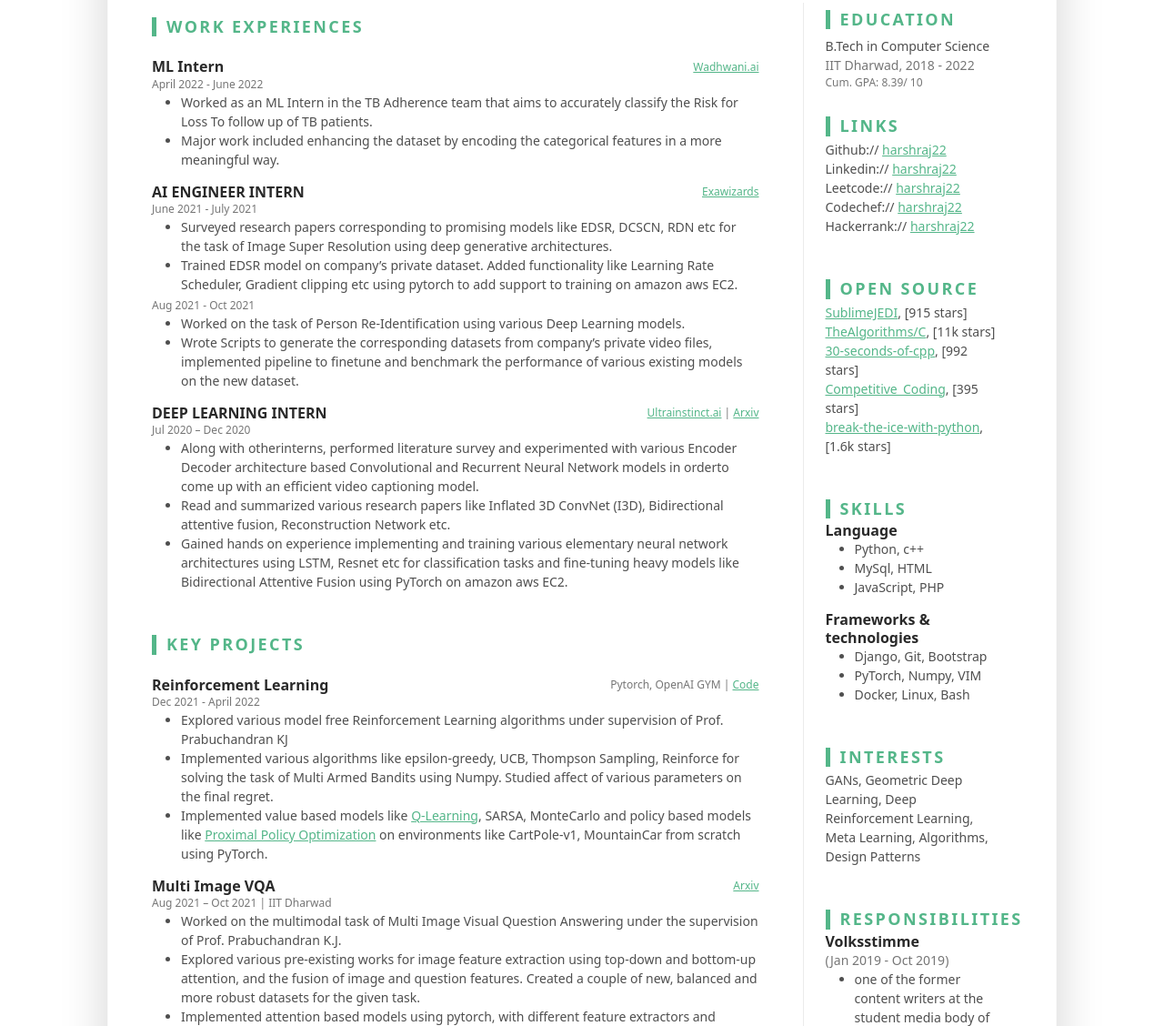
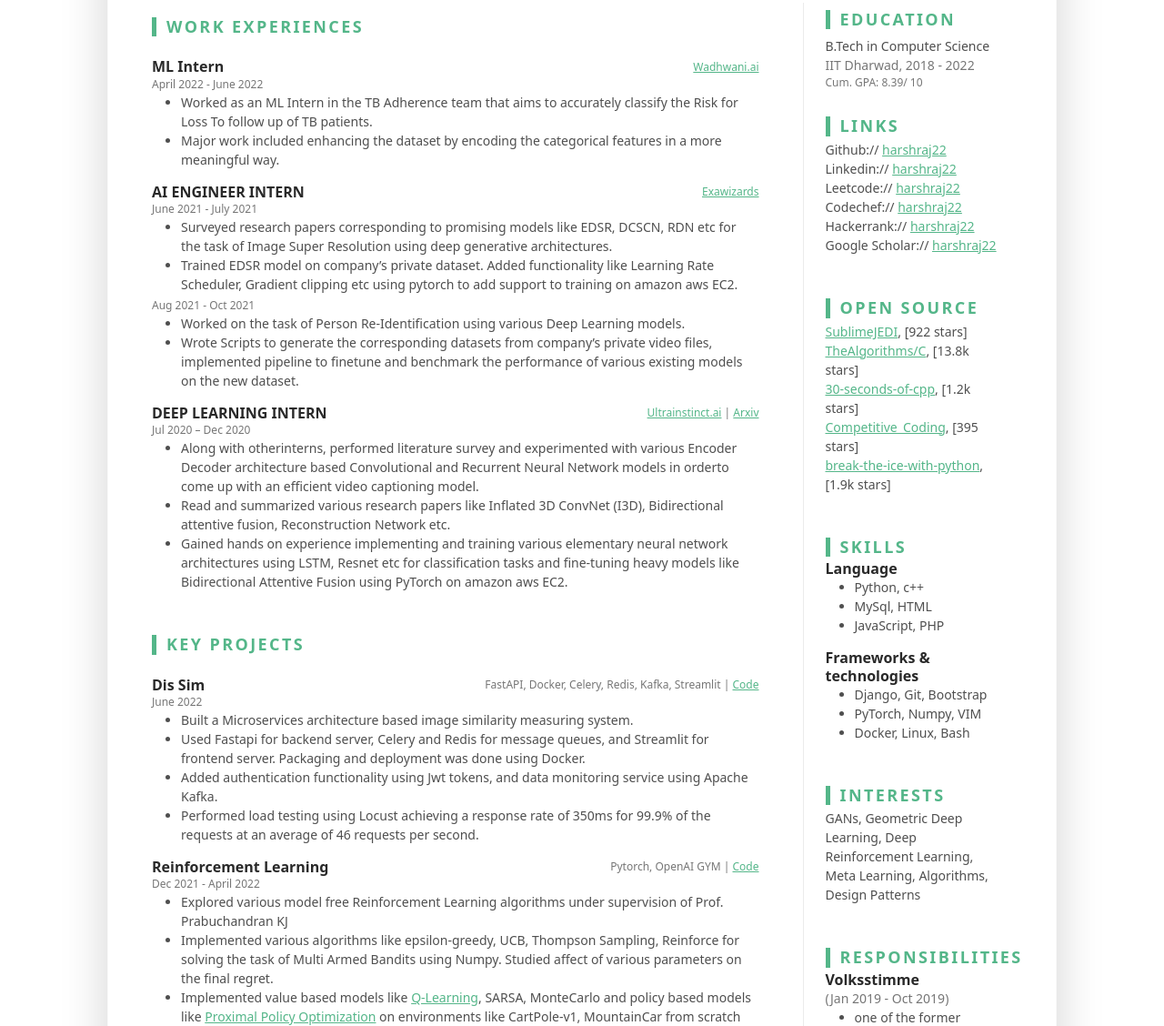
Before and after one commit to fenmo-app/harshraj22.github.io, a plain HTML site: page index.html in a window 1280 px wide. Shown: the part 527-1655 px from the top of the page at 91% size. Drawn offline with Linux system fonts and the light colour scheme.

Commit message:
sycn to present

```diff
--- a/index.html
+++ b/index.html
@@ -166,6 +166,27 @@
 							<section class="project-section py-3">
 								<h3 class="text-uppercase resume-section-heading mb-4">Key Projects</h3>
 
+
+								<div class="item mb-3">
+									<div class="item-heading row align-items-center">
+										<h4 class="item-title col-12 col-md-6 col-lg-6 mb-2 mb-md-0">Dis Sim</h4>
+										<div class="item-meta col-12 col-md-6 col-lg-6 text-muted text-start text-md-end">FastAPI, Docker, Celery, Redis, Kafka, Streamlit | <a href="https://github.com/harshraj22/Dis-Sim" target="_blank">Code</a></div>
+
+									</div>
+									<div class="item-heading row align-items-center">
+										<!-- <h4 class="item-title col-12 col-md-6 col-lg-8 mb-md-0"></h4> -->
+										<div class="item-meta col-12 col-md-6 col-lg-4 text-muted">June 2022</div>
+
+									</div>
+									<div class="item-content">
+										<ul class="resume-list mb-1">
+											<li>Built a Microservices architecture based image similarity measuring system.</li>
+											<li>Used Fastapi for backend server, Celery and Redis for message queues, and Streamlit for frontend server. Packaging and deployment was done using Docker.</li>
+											<li>Added authentication functionality using Jwt tokens, and data monitoring service using Apache Kafka.</li>
+											<li>Performed load testing using Locust achieving a response rate of 350ms for 99.9% of the requests at an average of 46 requests per second.</li>
+										</ul>
+									</div>
+								</div><!--//item-->
 
 
 								<div class="item mb-3">
@@ -454,7 +475,6 @@
 
 									</div>
 									<div class="item-content">
-										<!-- <p>Role description goes here ipsum dolor sit amet, consectetuer adipiscing elit. Aenean commodo ligula eget dolor. Aenean massa. Cum sociis natoque penatibus et magnis dis parturient montes, nascetur ridiculus mus. Donec quam felis, ultricies nec, pellentesque eu, pretium quis, sem. Donec pede justo, fringilla vel. Lorem ipsum dolor sit amet, consectetuer adipiscing elit. Aenean commodo ligula eget dolor. Aenean massa. Cum sociis natoque penatibus et magnis dis parturient montes, nascetur ridiculus mus. Donec quam felis.</p> -->
 										<ul class="resume-list mb-1">
 											<li>My team <b>Int elligence</b> secured <b>global rank 1207</b> out of more than <b>
 												10.7 thousand teams </b> teams competing globally.</li>
@@ -494,7 +514,6 @@
 
 									</div>
 									<div class="item-content">
-										<!-- <p>Role description goes here ipsum dolor sit amet, consectetuer adipiscing elit. Aenean commodo ligula eget dolor. Aenean massa. Cum sociis natoque penatibus et magnis dis parturient montes, nascetur ridiculus mus. Donec quam felis, ultricies nec, pellentesque eu, pretium quis, sem. Donec pede justo, fringilla vel. Lorem ipsum dolor sit amet, consectetuer adipiscing elit. Aenean commodo ligula eget dolor. Aenean massa. Cum sociis natoque penatibus et magnis dis parturient montes, nascetur ridiculus mus. Donec quam felis.</p> -->
 										<ul class="resume-list mb-1">
 											<li>My team received <b>bronze medal at Inter IIT Tech Meet, 2020</b> providing
 												heuristic solution to BOSCH’s event ofroute optimization algorithm.</li>
@@ -545,6 +564,7 @@
 										<li class="mb-0">Leetcode:// <a target="_blank" href="https://www.leetcode.com/harshraj22/">harshraj22</a></li>
 										<li class="mb-0">Codechef:// <a target="_blank" href="https://www.codechef.com/users/harshraj22">harshraj22</a></li>
 										<li class="mb-0">Hackerrank:// <a target="_blank" href="https://www.hackerrank.com/harshraj22">harshraj22</a></li>
+										<li class="mb-0">Google Scholar:// <a target="_blank" href="https://scholar.google.com/citations?user=Yqj7NlMAAAAJ&hl=en">harshraj22</a></li>
 										<!-- <li class="mb-2">ipsum<li> -->
 										<!-- <li>Lorem ipsum</li> -->
 									</ul>
@@ -565,11 +585,11 @@
 								<div class="item">
 									<!-- <h4 class="item-title">Technical</h4> -->
 									<ul class="list-unstyled resume-skills-list">
-										<li class="mb-0"><a target="_blank" href="https://github.com/srusskih/SublimeJEDI/pulls?q=is:pr%20is:closed%20author:harshraj22">SublimeJEDI</a>, [915 stars]</li>
-										<li class="mb-0"><a target="_blank" href="https://github.com/TheAlgorithms/C/pulls?q=is:pr%20is:closed%20author:harshraj22">TheAlgorithms/C</a>, [11k stars]</li>
-										<li class="mb-0"><a target="_blank" href="https://github.com/Bhupesh-V/30-seconds-of-cpp/pulls?q=is:pr%20is:closed%20author:harshraj22%20">30-seconds-of-cpp</a>, [992 stars]</li>
+										<li class="mb-0"><a target="_blank" href="https://github.com/srusskih/SublimeJEDI/pulls?q=is:pr%20is:closed%20author:harshraj22">SublimeJEDI</a>, [922 stars]</li>
+										<li class="mb-0"><a target="_blank" href="https://github.com/TheAlgorithms/C/pulls?q=is:pr%20is:closed%20author:harshraj22">TheAlgorithms/C</a>, [13.8k stars]</li>
+										<li class="mb-0"><a target="_blank" href="https://github.com/Bhupesh-V/30-seconds-of-cpp/pulls?q=is:pr%20is:closed%20author:harshraj22%20">30-seconds-of-cpp</a>, [1.2k stars]</li>
 										<li class="mb-0"><a target="_blank" href="https://github.com/sahilbansal17/Competitive_Coding/pulls?q=is:pr%20is:closed%20is:merged%20author:harshraj22%20">Competitive_Coding</a>, [395 stars]</li>
-										<li class="mb-0"><a target="_blank" href="https://github.com/darkprinx/break-the-ice-with-python/pulls?q=is:pr%20is:closed%20author:harshraj22">break-the-ice-with-python</a>, [1.6k stars]</li>
+										<li class="mb-0"><a target="_blank" href="https://github.com/darkprinx/break-the-ice-with-python/pulls?q=is:pr%20is:closed%20author:harshraj22">break-the-ice-with-python</a>, [1.9k stars]</li>
 
 										<!-- <li class="mb-2">ipsum<li> -->
 										<!-- <li>Lorem ipsum</li> -->
```
